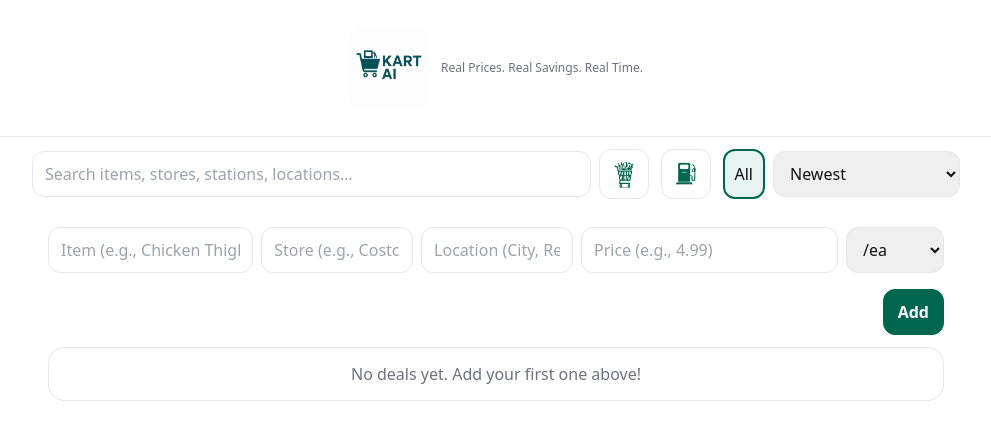
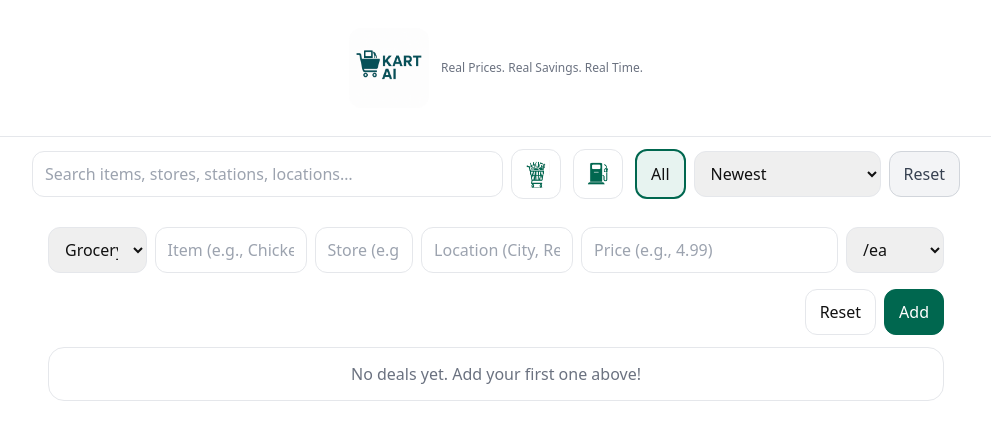
Before and after one commit to cee-el-jac/kart-ai, a React (Vite) app: page / in a window 1280 px wide. Shown: the top 440 px of the page, without its empty margins (144-1135 px from the left). Built offline with nearby package versions, Linux system fonts and the light colour scheme.

Commit message:
Day 4 complete: Reset button wired & functional + styled with brand colors; UIpolish ready for Day 5

```diff
--- a/src/App.jsx
+++ b/src/App.jsx
@@ -1,88 +1,90 @@
 import React, { useMemo, useState, useEffect } from "react";
-import { toPerKg, toPerLb, toPerL, toPerGal, money } from "./utils/conversions";
+import {
+  toPerKg,
+  toPerLb,
+  toPerL,
+  toPerGal,
+  money
+} from "./utils/conversions";
 
-/** Branding */
-const BRAND = "#00674F";
-const BRAND_BG = "#E7F3F0";
-
-/** Styles */
+// ---------- simple styles ----------
 const S = {
-  page: {
-    fontFamily: "system-ui, -apple-system, Segoe UI, Roboto, sans-serif",
-    color: "#111",
-    background: "#fff",
-    minHeight: "100vh",
-  },
+  page: { fontFamily: "system-ui,-apple-system,Segoe UI,Roboto,sans-serif", color: "#111", background: "#fff", minHeight: "100vh" },
   container: { maxWidth: 960, margin: "0 auto", padding: "0 16px" },
   header: {
-    position: "sticky",
-    top: 0,
-    zIndex: 10,
-    backdropFilter: "blur(6px)",
-    background: "rgba(255,255,255,0.85)",
-    borderBottom: "1px solid #e5e7eb",
-    padding: "16px 12px",
-    display: "flex",
-    alignItems: "center",
+    position: "sticky", top: 0, zIndex: 10, backdropFilter: "blur(6px)", background: "rgba(255,255,255,0.85)",
+    borderBottom: "1px solid #e5e7eb", padding: "16px 12px", display: "flex", alignItems: "center",
   },
-  headerRow: {
-    display: "flex",
-    alignItems: "center",
-    justifyContent: "space-between",
-    padding: "12px 0",
-  },
+  headerRow: { display: "flex", alignItems: "center", justifyContent: "space-between", padding: "12px 0" },
   headLeft: { display: "flex", alignItems: "center", gap: 12 },
-  logo: { width: 80, height: 80, borderRadius: 12, objectFit: "cover", background: "#fff" },
+  logo: { width: 80, height: 80, borderRadius: 12, objectFit: "cover", display: "block", background: "#fff" },
   subtitle: { margin: 0, fontSize: 12, color: "#6b7280" },
-
-  formGrid: { display: "grid", gap: 8, gridTemplateColumns: "repeat(12, 1fr)", margin: "16px 0" },
-  input: {
-    padding: "10px 12px",
-    border: "1px solid #e5e7eb",
-    borderRadius: 12,
-    outline: "none",
-  },
-
-  button: {
-    padding: "10px 14px",
-    borderRadius: 12,
-    fontWeight: 600,
-    cursor: "pointer",
-    transition: "all .2s ease",
-  },
-  buttonAdd: { background: BRAND, border: `1px solid ${BRAND}`, color: "#fff" },
-  buttonEdit: { background: "#fff", border: `1px solid ${BRAND}`, color: BRAND },
-  buttonDelete: { background: "#fff", border: "1px solid #b91c1c", color: "#b91c1c" },
-
-  pill: (active) => ({
-    border: active ? `2px solid ${BRAND}` : "1px solid #e5e7eb",
-    background: active ? BRAND_BG : "#fff",
-    borderRadius: 12,
-    padding: 10,
-    cursor: "pointer",
-    display: "inline-flex",
-    alignItems: "center",
-    justifyContent: "center",
-  }),
-
+  form: { display: "grid", gap: 8, gridTemplateColumns: "repeat(12, 1fr)", margin: "16px 0" },
+  input: { padding: "10px 12px", border: "1px solid #e5e7eb", borderRadius: 12, outline: "none" },
   list: { display: "grid", gap: 10, marginBottom: 40 },
   card: { border: "1px solid #e5e7eb", borderRadius: 16, padding: 14 },
   row: { display: "flex", alignItems: "flex-start", justifyContent: "space-between", gap: 12 },
   badge: { fontSize: 10, textTransform: "uppercase", letterSpacing: 0.6, border: "1px solid #e5e7eb", padding: "2px 6px", borderRadius: 999 },
   h3: { margin: "6px 0 2px", fontSize: 16, fontWeight: 600 },
   muted: { fontSize: 12, color: "#6b7280" },
-  error: { color: "#b91c1c", fontSize: 13, marginTop: 4 },
+  error: { color: "#b91c1c", fontSize: 13, marginTop: 4 }
 };
 
-/** Header */
+// ---- brand + button styles ----
+const BRAND = {
+  green: "#00674F",
+  greenBg: "#E7F3F0",
+  danger: "#b91c1c",
+  grayBorder: "#e5e7eb",
+  text: "#111",
+  white: "#fff",
+};
+
+const BTN = {
+  base: {
+    padding: "10px 14px",
+    borderRadius: 12,
+    cursor: "pointer",
+    border: `1px solid ${BRAND.grayBorder}`,
+    background: BRAND.white,
+    color: BRAND.text,
+  },
+  primary: {
+    background: BRAND.green,
+    color: BRAND.white,
+    border: `1px solid ${BRAND.green}`,
+  },
+  secondary: {
+    background: BRAND.white,
+    color: BRAND.text,
+    border: `1px solid ${BRAND.grayBorder}`,
+  },
+  // >>> Add this block
+  neutral: {
+    background: "#f3f4f6",   // subtle gray
+    color: "#374151",
+    border: "1px solid #d1d5db",
+    transition: "background 0.2s ease, color 0.2s ease",
+  },
+  // <<<
+  danger: {
+    background: BRAND.white,
+    color: BRAND.danger,
+    border: `1px solid ${BRAND.danger}`,
+  },
+};
+
+// ---------- components ----------
 function Header() {
   return (
     <header style={S.header}>
-      <div style={S.container}>
+      <div style={{ ...S.container }}>
         <div style={S.headerRow}>
           <div style={S.headLeft}>
             <img src="/kart-logo.png" alt="KART AI logo" style={S.logo} />
+            <div style={S.headLeft}>
               <p style={S.subtitle}>Real Prices. Real Savings. Real Time.</p>
+            </div>
           </div>
         </div>
       </div>
@@ -90,7 +92,6 @@ function Header() {
   );
 }
 
-/** Deal Card */
 function DealCard({
   deal,
   onDelete,
@@ -116,7 +117,9 @@ function DealCard({
             <span style={S.badge}>{deal.type === "grocery" ? "Grocery" : "Gas"}</span>
             {deal.station ? <span style={S.muted}>{deal.station}</span> : null}
           </div>
+
           <h3 style={S.h3}>{deal.item}</h3>
+
           <p style={S.muted}>
             {(deal.store || deal.station) ? `${deal.store || deal.station} · ` : ""}
             {deal.location}
@@ -128,16 +131,20 @@ function DealCard({
             {money(deal.price)}{" "}
             <span style={{ ...S.muted, fontWeight: 400 }}>{deal.unit}</span>
           </div>
+
           {deal.type === "grocery" && perKg != null && (
             <div style={S.muted}>≈ {money(perKg)} /kg · ≈ {money(perLb)} /lb</div>
           )}
+
           {deal.type === "gas" && perL != null && (
             <div style={S.muted}>≈ {money(perL)} /L · ≈ {money(perGal)} /gal</div>
           )}
+
           <div style={S.muted}>{new Date(deal.addedAt).toLocaleString()}</div>
         </div>
       </div>
 
+      {/* Inline edit vs normal buttons */}
       {editingId === deal.id ? (
         <div style={{ marginTop: 12 }}>
           <div style={{ display: "flex", gap: 8, alignItems: "center", justifyContent: "flex-end" }}>
@@ -146,28 +153,43 @@ function DealCard({
               value={editPrice}
               onChange={(e) => setEditPrice(e.target.value)}
               placeholder="Price"
-              style={{ ...S.input, width: 110 }}
+              style={{ ...S.input, width: 100 }}
             />
-            <select value={editUnit} onChange={(e) => setEditUnit(e.target.value)} style={{ ...S.input, width: 110 }}>
+            <select
+              value={editUnit}
+              onChange={(e) => setEditUnit(e.target.value)}
+              style={{ ...S.input, width: 100 }}
+            >
               {["/ea", "/dozen", "/lb", "/kg", "/100g", "/L", "/gal"].map((u) => (
                 <option key={u} value={u}>{u}</option>
               ))}
             </select>
-            <button onClick={onSave} style={{ ...S.button, ...S.buttonAdd }}>Save</button>
-            <button onClick={onCancelEdit} style={{ ...S.button, ...S.buttonDelete }}>Cancel</button>
+            <button onClick={onSave} style={{ ...BTN.base, ...BTN.primary }}>Save</button>
+            <button onClick={onCancelEdit} style={{ ...BTN.base, ...BTN.secondary }}>Cancel</button>
           </div>
         </div>
       ) : (
         <div style={{ marginTop: 8, textAlign: "right", display: "flex", gap: 8, justifyContent: "flex-end" }}>
-          <button onClick={() => onStartEdit(deal)} style={{ ...S.button, ...S.buttonEdit }} title="Edit price/unit">Edit</button>
-          <button onClick={() => onDelete(deal.id)} style={{ ...S.button, ...S.buttonDelete }}>Delete</button>
+          <button
+            onClick={() => onStartEdit(deal)}
+            style={{ ...BTN.base, ...BTN.primary }}
+            title="Edit price/unit"
+          >
+            Edit
+          </button>
+          <button
+            onClick={() => onDelete(deal.id)}
+            style={{ ...BTN.base, ...BTN.danger }}
+          >
+            Delete
+          </button>
         </div>
       )}
     </div>
   );
 }
 
-/** List */
+
 function DealsList({
   deals,
   onDelete,
@@ -189,7 +211,6 @@ function DealsList({
       </div>
     );
   }
-
   return (
     <div style={{ ...S.container, padding: "0 16px 24px" }}>
       <div style={S.list}>
@@ -213,28 +234,28 @@ function DealsList({
   );
 }
 
-/** Add Form (type is driven by parent via props) */
-function AddDealForm({ onAdd, selectedType }) {
+// AddDealForm now accepts forcedType to sync with the filter toggle
+function AddDealForm({ onAdd, forcedType }) {
   const [form, setForm] = useState({
+    type: "grocery",
     item: "",
     store: "",
     station: "",
     location: "",
     price: "",
-    unit: selectedType === "grocery" ? "/ea" : "/L",
+    unit: "/ea",
   });
   const [error, setError] = useState("");
 
-  // When selectedType changes (via icon buttons), reset unit sensibly
+  // When forcedType is provided ("grocery" or "gas"), keep form.type in sync
   useEffect(() => {
-    setForm((f) => ({
-      ...f,
-      unit: selectedType === "grocery" ? (["/ea", "/dozen", "/lb", "/kg", "/100g"].includes(f.unit) ? f.unit : "/ea")
-                                      : (["/L", "/gal"].includes(f.unit) ? f.unit : "/L"),
-    }));
-  }, [selectedType]);
+    if (forcedType === "grocery" || forcedType === "gas") {
+      setForm(f => ({ ...f, type: forcedType, unit: forcedType === "grocery" ? "/ea" : "/L" }));
+    }
+  }, [forcedType]);
 
-  const unitOptions = selectedType === "grocery" ? ["/ea", "/dozen", "/lb", "/kg", "/100g"] : ["/L", "/gal"];
+  const unitOptions =
+    form.type === "grocery" ? ["/ea", "/dozen", "/lb", "/kg", "/100g"] : ["/L", "/gal"];
 
   function handleChange(e) {
     const { name, value } = e.target;
@@ -248,55 +269,65 @@ function AddDealForm({ onAdd, selectedType }) {
     const priceNum = Number(form.price);
     if (!form.item.trim()) return setError("Item name is required.");
     if (!form.location.trim()) return setError("Location is required.");
-    if (selectedType === "grocery" && !form.store.trim()) return setError("Store is required for groceries.");
+    if (form.type === "grocery" && !form.store.trim()) return setError("Store is required for groceries.");
     if (!Number.isFinite(priceNum) || priceNum <= 0) return setError("Enter a valid price.");
 
-    const newDeal = {
+    onAdd({
       id: crypto.randomUUID(),
-      type: selectedType, // from parent
+      type: form.type,
       item: form.item.trim(),
-      store: (selectedType === "grocery" ? form.store.trim() : ""),
-      station: (selectedType === "gas" ? form.station.trim() : ""),
+      store: form.store.trim(),
+      station: form.station.trim(),
       location: form.location.trim(),
       price: priceNum,
       unit: form.unit,
-      normalizedPerKg: selectedType === "grocery" ? toPerKg(priceNum, form.unit) : null,
-      normalizedPerL: selectedType === "gas" ? toPerL(priceNum, form.unit) : null,
+      normalizedPerKg: form.type === "grocery" ? toPerKg(priceNum, form.unit) : null,
+      normalizedPerL: form.type === "gas" ? toPerL(priceNum, form.unit) : null,
       addedAt: Date.now(),
-    };
+    });
 
-    onAdd(newDeal);
-
-    // reset (keep unit sensible for the current type)
     setForm({
+      type: forcedType === "grocery" || forcedType === "gas" ? forcedType : "grocery",
       item: "",
       store: "",
       station: "",
       location: "",
       price: "",
-      unit: selectedType === "grocery" ? "/ea" : "/L",
+      unit: forcedType === "gas" ? "/L" : "/ea",
     });
   }
 
   return (
     <form onSubmit={handleSubmit} style={{ ...S.container, padding: "0 16px 12px" }}>
-      <div style={S.formGrid}>
-        {/* No type <select> here — type is controlled by the icon buttons */}
+      <div style={S.form}>
+        {/* If forcedType is set, disable the selector (so it mirrors the toggle) */}
+        <select
+          name="type"
+          value={form.type}
+          onChange={handleChange}
+          disabled={forcedType === "grocery" || forcedType === "gas"}
+          style={{ ...S.input, gridColumn: "span 2", opacity: (forcedType ? 0.7 : 1) }}
+          title={forcedType ? "Type is controlled by the toggle above" : "Select type"}
+        >
+          <option value="grocery">Grocery</option>
+          <option value="gas">Gas</option>
+        </select>
+
         <input
           name="item"
           value={form.item}
           onChange={handleChange}
-          placeholder={selectedType === "gas" ? "Fuel (e.g., Regular Unleaded)" : "Item (e.g., Chicken Thighs)"}
-          style={{ ...S.input, gridColumn: "span 4" }}
+          placeholder={form.type === "gas" ? "Fuel (e.g., Regular Unleaded)" : "Item (e.g., Chicken Thighs)"}
+          style={{ ...S.input, gridColumn: "span 3" }}
         />
 
-        {selectedType === "grocery" ? (
+        {form.type === "grocery" ? (
           <input
             name="store"
             value={form.store}
             onChange={handleChange}
             placeholder="Store (e.g., Costco)"
-            style={{ ...S.input, gridColumn: "span 3" }}
+            style={{ ...S.input, gridColumn: "span 2" }}
           />
         ) : (
           <input
@@ -304,7 +335,7 @@ function AddDealForm({ onAdd, selectedType }) {
             value={form.station}
             onChange={handleChange}
             placeholder="Station (e.g., Shell Alta Vista)"
-            style={{ ...S.input, gridColumn: "span 3" }}
+            style={{ ...S.input, gridColumn: "span 2" }}
           />
         )}
 
@@ -338,16 +369,29 @@ function AddDealForm({ onAdd, selectedType }) {
 
       {error && <p style={S.error}>{error}</p>}
 
-      <div style={{ display: "flex", justifyContent: "flex-end", marginTop: 8 }}>
-        <button type="submit" style={{ ...S.button, ...S.buttonAdd }}>Add</button>
+      <div style={{ display: "flex", justifyContent: "flex-end", gap: 8, marginTop: 8 }}>
+        {/* Reset button here too (secondary) */}
+        <button type="button" onClick={() => {
+          setForm({
+            type: forcedType === "grocery" || forcedType === "gas" ? forcedType : "grocery",
+            item: "",
+            store: "",
+            station: "",
+            location: "",
+            price: "",
+            unit: forcedType === "gas" ? "/L" : "/ea",
+          });
+        }} style={{ ...BTN.base, ...BTN.secondary }}>
+          Reset
+        </button>
+        <button type="submit" style={{ ...BTN.base, ...BTN.primary }}>Add</button>
       </div>
     </form>
   );
 }
 
-/** App */
 export default function App() {
-  // Deals storage
+  // deals state (persisted)
   const [deals, setDeals] = useState(() => {
     try {
       const raw = localStorage.getItem("kart-deals");
@@ -362,7 +406,7 @@ export default function App() {
     } catch {}
   }, [deals]);
 
-  // List/search/sort UI state (persisted)
+  // UI state (persisted)
   const [query, setQuery] = useState(() => localStorage.getItem("kart-query") || "");
   const [sortBy, setSortBy] = useState(() => localStorage.getItem("kart-sortBy") || "newest");
   const [typeFilter, setTypeFilter] = useState(() => localStorage.getItem("kart-typeFilter") || "all");
@@ -370,15 +414,12 @@ export default function App() {
   useEffect(() => { localStorage.setItem("kart-sortBy", sortBy); }, [sortBy]);
   useEffect(() => { localStorage.setItem("kart-typeFilter", typeFilter); }, [typeFilter]);
 
-  // Form type is controlled by the icon buttons too (kept separate so when you choose "All" the form keeps last type)
-  const [formType, setFormType] = useState("grocery");
-
   // Inline edit UI state
   const [editingId, setEditingId] = useState(null);
   const [editPrice, setEditPrice] = useState("");
   const [editUnit, setEditUnit] = useState("/ea");
 
-  // Handlers
+  // handlers
   function handleAdd(newDeal) {
     setDeals((d) => [newDeal, ...d]);
   }
@@ -402,14 +443,22 @@ export default function App() {
       alert("Please enter a valid positive number for price.");
       return;
     }
+
+
+
+
     const newUnit = editUnit.trim();
-    setDeals((prev) =>
-      prev.map((d) => {
+
+    setDeals(prev =>
+      prev.map(d => {
         if (d.id !== editingId) return d;
         let normalizedPerKg = d.normalizedPerKg ?? null;
-        let normalizedPerL = d.normalizedPerL ?? null;
-        if (d.type === "grocery") normalizedPerKg = toPerKg(newPrice, newUnit);
-        else if (d.type === "gas") normalizedPerL = toPerL(newPrice, newUnit);
+        let normalizedPerL  = d.normalizedPerL ?? null;
+        if (d.type === "grocery") {
+          normalizedPerKg = toPerKg(newPrice, newUnit);
+        } else if (d.type === "gas") {
+          normalizedPerL = toPerL(newPrice, newUnit);
+        }
         return { ...d, price: newPrice, unit: newUnit, normalizedPerKg, normalizedPerL };
       })
     );
@@ -418,37 +467,31 @@ export default function App() {
     setEditUnit("/ea");
   }
 
-  // Derived filtered list
+  // filtering/sorting
   const filtered = useMemo(() => {
     const q = query.trim().toLowerCase();
     let out = [...deals];
     if (typeFilter !== "all") out = out.filter((d) => d.type === typeFilter);
     if (q) {
       out = out.filter((d) =>
-        [d.item, d.store, d.station, d.location].some((v) =>
-          (v || "").toLowerCase().includes(q)
-        )
+        [d.item, d.store, d.station, d.location].some((v) => (v || "").toLowerCase().includes(q))
       );
     }
     switch (sortBy) {
       case "price-asc":
         out.sort((a, b) => {
-          const aNorm = a.type === "grocery"
-            ? (a.normalizedPerKg ?? toPerKg(a.price, a.unit) ?? a.price)
+          const aNorm = a.type === "grocery" ? (a.normalizedPerKg ?? toPerKg(a.price, a.unit) ?? a.price)
                                              : (a.normalizedPerL ?? toPerL(a.price, a.unit) ?? a.price);
-          const bNorm = b.type === "grocery"
-            ? (b.normalizedPerKg ?? toPerKg(b.price, b.unit) ?? b.price)
+          const bNorm = b.type === "grocery" ? (b.normalizedPerKg ?? toPerKg(b.price, b.unit) ?? b.price)
                                              : (b.normalizedPerL ?? toPerL(b.price, b.unit) ?? b.price);
           return (aNorm ?? Infinity) - (bNorm ?? Infinity);
         });
         break;
       case "price-desc":
         out.sort((a, b) => {
-          const aNorm = a.type === "grocery"
-            ? (a.normalizedPerKg ?? toPerKg(a.price, a.unit) ?? a.price)
+          const aNorm = a.type === "grocery" ? (a.normalizedPerKg ?? toPerKg(a.price, a.unit) ?? a.price)
                                              : (a.normalizedPerL ?? toPerL(a.price, a.unit) ?? a.price);
-          const bNorm = b.type === "grocery"
-            ? (b.normalizedPerKg ?? toPerKg(b.price, b.unit) ?? b.price)
+          const bNorm = b.type === "grocery" ? (b.normalizedPerKg ?? toPerKg(b.price, b.unit) ?? b.price)
                                              : (b.normalizedPerL ?? toPerL(b.price, b.unit) ?? b.price);
           return (bNorm ?? -Infinity) - (aNorm ?? -Infinity);
         });
@@ -462,19 +505,24 @@ export default function App() {
     return out;
   }, [deals, query, sortBy, typeFilter]);
 
-  /** Button click wiring */
-  function clickGrocery() {
-    setTypeFilter("grocery");
-    setFormType("grocery");
+
+
+
+// top-level reset (search + filters + sort + edit state)
+function handleResetAll() {
+  setQuery("");
+  setSortBy("newest");
+  setTypeFilter("all");
+
+  // also clear inline-edit state
+  setEditingId(null);
+  setEditPrice("");
+  setEditUnit("/ea");
 }
-  function clickGas() {
-    setTypeFilter("gas");
-    setFormType("gas");
-  }
-  function clickAll() {
-    setTypeFilter("all");
-    // keep formType as-is so the form doesn't jump around
-  }
+
+
+  // forcedType for AddDealForm = mirror the filter toggle when not "all"
+  const forcedType = (typeFilter === "grocery" || typeFilter === "gas") ? typeFilter : null;
 
   return (
     <div style={S.page}>
@@ -489,15 +537,47 @@ export default function App() {
             style={{ ...S.input, flex: "1 1 320px" }}
           />
 
-          {/* Icon filter buttons */}
+          {/* Icon toggle buttons */}
           <div style={{ display: "flex", gap: 12 }}>
-            <button onClick={clickGrocery} style={S.pill(typeFilter === "grocery")} title="Groceries">
+            <button
+              onClick={() => setTypeFilter("grocery")}
+              style={{
+                border: typeFilter === "grocery" ? `2px solid ${BRAND.green}` : `1px solid ${BRAND.grayBorder}`,
+                background: typeFilter === "grocery" ? BRAND.greenBg : BRAND.white,
+                borderRadius: 12,
+                padding: 10,
+                cursor: "pointer"
+              }}
+              title="Show grocery deals (and set Add form to Grocery)"
+            >
               <img src="/icons/cart_icon.png" alt="Groceries" style={{ width: 28, height: 28 }} />
             </button>
-            <button onClick={clickGas} style={S.pill(typeFilter === "gas")} title="Gas">
+
+            <button
+              onClick={() => setTypeFilter("gas")}
+              style={{
+                border: typeFilter === "gas" ? `2px solid ${BRAND.green}` : `1px solid ${BRAND.grayBorder}`,
+                background: typeFilter === "gas" ? BRAND.greenBg : BRAND.white,
+                borderRadius: 12,
+                padding: 10,
+                cursor: "pointer"
+              }}
+              title="Show gas deals (and set Add form to Gas)"
+            >
               <img src="/icons/gas_icon.png" alt="Gas" style={{ width: 28, height: 28 }} />
             </button>
-            <button onClick={clickAll} style={S.pill(typeFilter === "all")} title="All">
+
+            <button
+              onClick={() => setTypeFilter("all")}
+              style={{
+                border: typeFilter === "all" ? `2px solid ${BRAND.green}` : `1px solid ${BRAND.grayBorder}`,
+                background: typeFilter === "all" ? BRAND.greenBg : BRAND.white,
+                borderRadius: 12,
+                padding: "10px 14px",
+                cursor: "pointer"
+              }}
+              title="Show all deals"
+            >
               All
             </button>
           </div>
@@ -508,12 +588,27 @@ export default function App() {
             <option value="price-desc">Price (High → Low)</option>
             <option value="alpha">A → Z</option>
           </select>
+
+          {/* RESET button (top-level) */}
+          <button
+            onClick={handleResetAll}
+            style={{ ...BTN.base, ...BTN.neutral }}
+            title="Clear search, filters, sort"
+            onMouseEnter={(e) => {
+              e.currentTarget.style.background = "#e5e7eb";
+              e.currentTarget.style.color = "#111";
+  }}
+  onMouseLeave={(e) => {
+    e.currentTarget.style.background = "#f3f4f6";
+    e.currentTarget.style.color = "#374151";
+  }}
+>
+    Reset
+    </button>
   </div>
 
-        {/* Add form: uses formType driven by buttons */}
-        <AddDealForm onAdd={handleAdd} selectedType={formType} />
+        <AddDealForm onAdd={handleAdd} forcedType={forcedType} />
 
-        {/* List */}
         <DealsList
           deals={filtered}
           onDelete={handleDelete}
--- a/tailwind.config.js
+++ b/tailwind.config.js
@@ -3,7 +3,7 @@ export default {
   theme: {
     extend: {
       colors: {
-        kartGreen: '#046307', // Kart AI green
+        kartGreen: '#00674F', // Kart AI green
       },
     },
   },
```
Also changed, not shown: eslint.config.js (deleted, +0 -29 lines), package.json (+9 -4 lines), 1 other file (tests, documents, lock files or other folders). Lines whose indentation alone changed are shown as unchanged.
